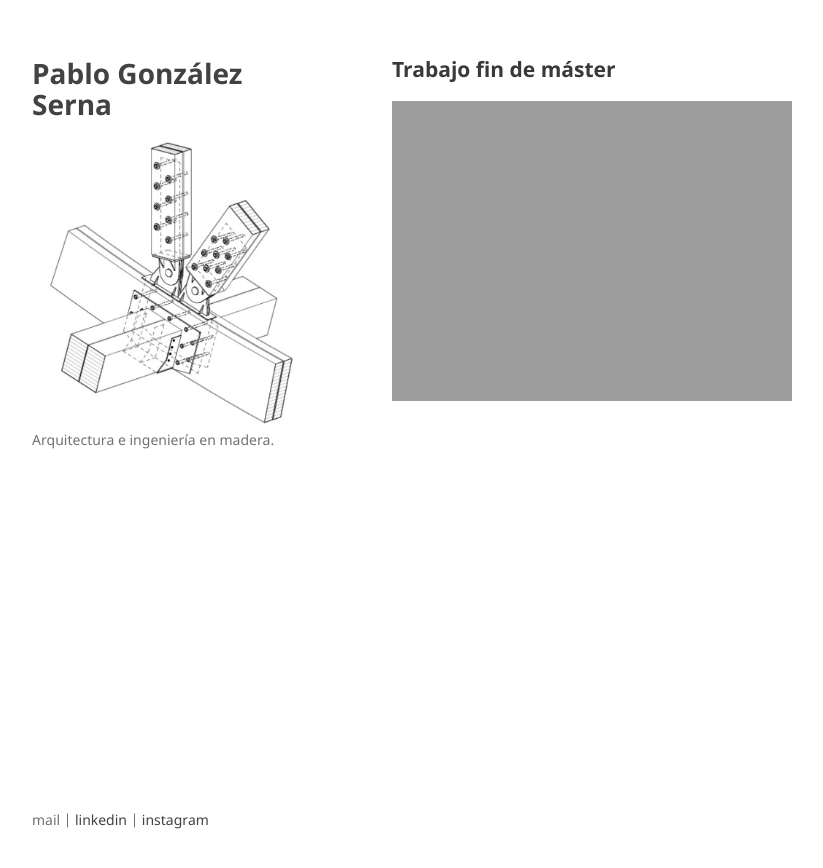
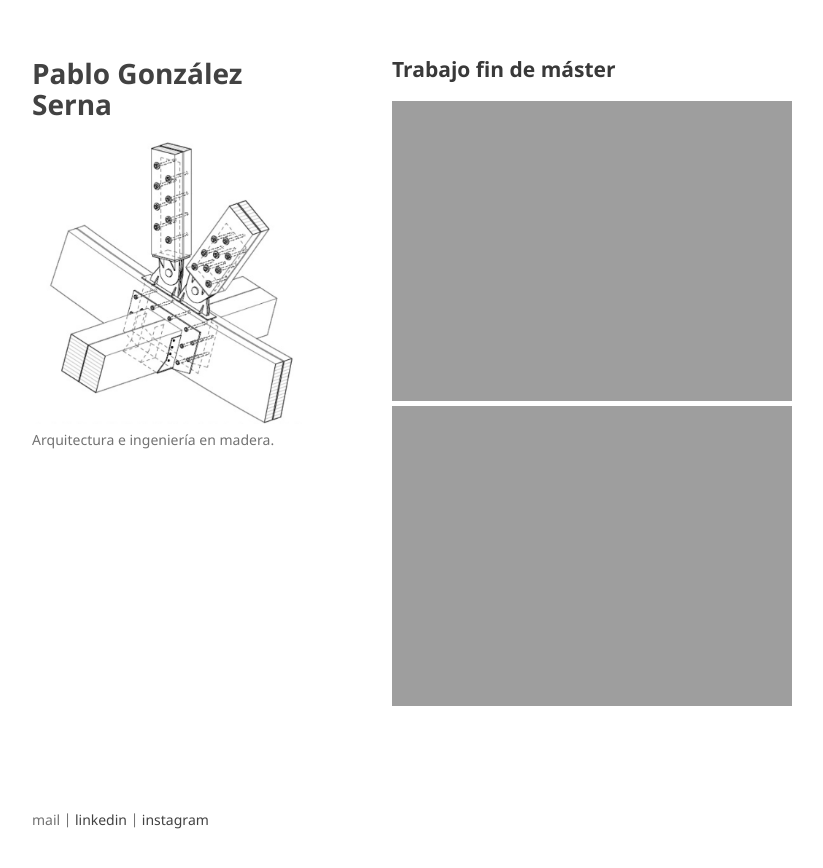
Before and after one commit to parametropic/webtest2, a Jekyll site: the page built from tfm.md, in a window 1280 px wide. Shown: the top 868 px of the page, without its empty margins (178-1001 px from the left). Built offline with Jekyll 4.4.1, drawn with Linux system fonts in a browser that asks for light colours; our own code applies the rules of GitHub Pages for plain Markdown files.

Commit message:
Update tfm.md

```diff
--- a/tfm.md
+++ b/tfm.md
@@ -4,4 +4,5 @@ layout: default
 
 ## Trabajo fin de máster
 
-![Connection](https://parametropic.github.io/webtest2/assets/img/union.png)
+![PGLEZTFM1](https://parametropic.github.io/webtest2/assets/img/GLEZSERNAPABLO_UPVEHU_TFM_IMAGEN_1.jpg)
+![PGLEZTFM2](https://parametropic.github.io/webtest2/assets/img/GLEZSERNAPABLO_UPVEHU_TFM_IMAGEN_2.jpg)
```
